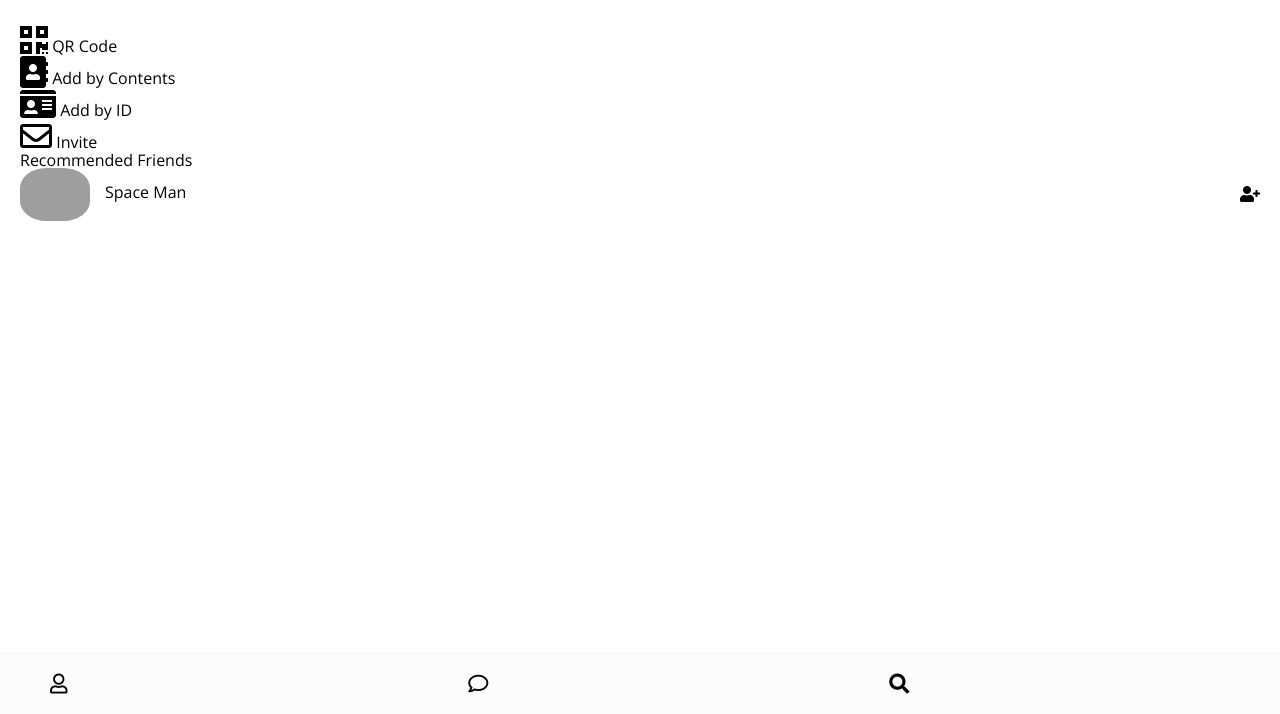
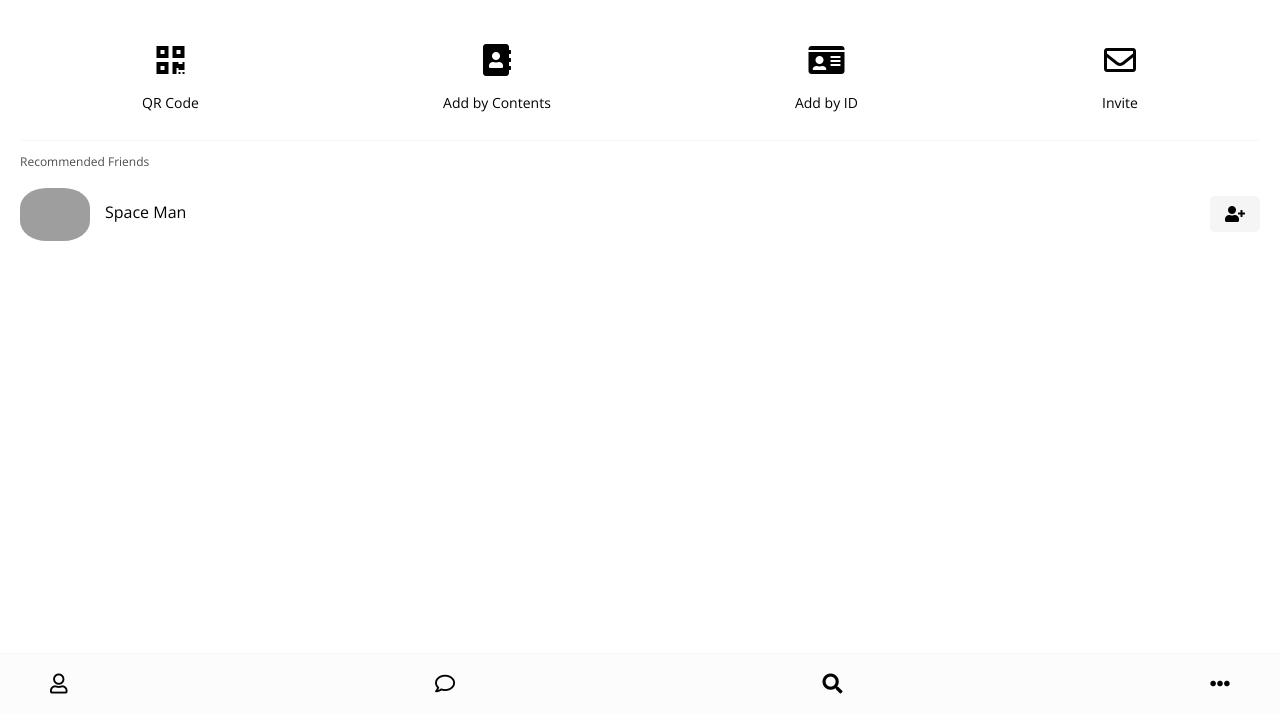
Before and after one commit to Choco0914/kakao-clone-v2, a plain HTML site: page find.html in a window 1280 px wide. Shown: the part 86-800 px from the top of the page. Drawn offline with nearby package versions, Linux system fonts and the light colour scheme; grey boxes are pictures that could not be loaded.

Commit message:
Find Screen CSS

```diff
--- /dev/null
+++ b/css/find.css
@@ -0,0 +1,36 @@
+.find {
+  margin-top: 50px;
+}
+
+.find .find__header-list {
+  display: flex;
+  justify-content: space-around;
+}
+
+.find .header-btn {
+  display: flex;
+  flex-direction: column;
+  align-items: center;
+}
+
+.find .header-btn__title {
+  display: block;
+  margin-top: 20px;
+  font-size: 14px;
+}
+
+.find .header-btn__icon {
+  font-size: 12px;
+}
+
+.find .find__recommended {
+  margin-top: 30px;
+  padding-top: 15px;
+  border-top: 1px solid #f7f7f7;
+}
+
+.find .find__title {
+  font-size: 12px;
+  opacity: 0.7;
+  margin-bottom: 20px;
+}
--- a/css/friend.css
+++ b/css/friend.css
@@ -59,3 +59,12 @@
 .friend__now-listening i {
   font-size: 12px;
 }
+
+.friend__add-btn {
+  display: flex;
+  padding: 10px 15px;
+  justify-content: center;
+  align-items: center;
+  background-color: #f5f5f5;
+  border-radius: 5px;
+}
--- a/css/styles.css
+++ b/css/styles.css
@@ -4,7 +4,10 @@
 @import "header.css";
 @import "nav-bar.css";
 @import "friend.css";
-@import "friends.css" * {
+@import "friends.css";
+@import "find.css";
+
+* {
   box-sizing: border-box;
 }
 
```
